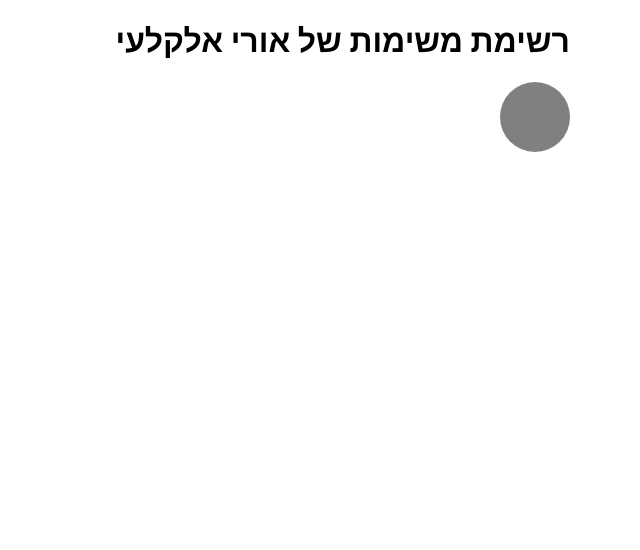
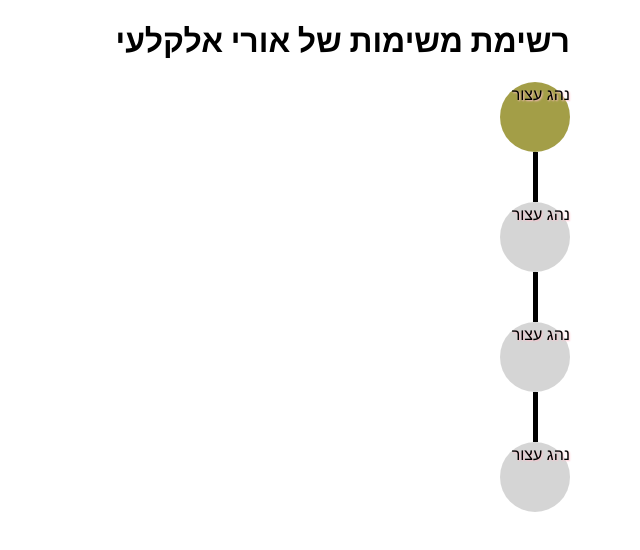
Before and after one commit to orialcalay/scenario_client, a React (Create React App) app in the folder scenario_client_app/: page / in a window 1280 px wide. Shown: the top 550 px of the page, without its empty margins (640-1280 px from the left). Built offline with nearby package versions, Linux system fonts and the light colour scheme.

Commit message:
Create process icon of stages in the scenario process.processIcon.

```diff
--- a/scenario_client_app/src/App.css
+++ b/scenario_client_app/src/App.css
@@ -2,6 +2,7 @@
   direction: rtl;
   position: relative;
   right: 70px;
+  background-color: white;
 }
 
 .app-header{
--- a/scenario_client_app/src/App.js
+++ b/scenario_client_app/src/App.js
@@ -1,13 +1,13 @@
 import React from 'react';
 import './App.css';
-import Circle from './circle.js';
+import ProcessIcon from './processIcon.js';
 
 function App() {
   return (
     <div className="app-global">
         <h1 className='app-header'>רשימת משימות של אורי אלקלעי</h1>
-        <Circle isActive='true'></Circle>
-      </div>
+        <ProcessIcon></ProcessIcon>
+    </div>
   );
 }
 
--- a/scenario_client_app/src/circle.css
+++ b/scenario_client_app/src/circle.css
@@ -1,13 +1,16 @@
 .circle-style{
-    padding:10;
-    margin:20;
-    display:"inline-block";
-    background-color: gray;
+    background-color: rgba(128, 128, 128, 0.33);
     border-radius: 35px;
     width:70px;
     height:70px;
 }
 
 .circle-style.circle-active {
-    background-color: red;
+    background-color: #807900b8;
 }
+
+.circle-text{
+    font-weight: 10px;
+    text-shadow: 1px 1px 2px pink;
+    vertical-align: middle;
+}
--- a/scenario_client_app/src/circle.js
+++ b/scenario_client_app/src/circle.js
@@ -1,14 +1,16 @@
 import React, {useState} from 'react';
 import './circle.css';
 
-export default function Circle() {
-    const [isActive] = useState(false);
+export default function Circle({initialState, text}) {
+    const [isActive] = useState(initialState);
 
     let className = 'circle-style';
-    if(isActive){
+    if(isActive == 'true'){
         className += ' circle-active';
     }
     return (
-        <div className={className}></div>
+        <div className={className}>
+            <span className='circle-text'>נהג עצור</span>
+        </div>
     );
   }
--- /dev/null
+++ b/scenario_client_app/src/processIcon.css
@@ -0,0 +1,6 @@
+.line-style{
+    height: 50px;
+    width: 5px;
+    background-color: black;
+    margin-right: 32.5px;
+}
--- /dev/null
+++ b/scenario_client_app/src/processIcon.js
@@ -0,0 +1,18 @@
+import React, {useState} from 'react';
+import './processIcon.css';
+import Circle from './circle.js';
+
+export default function ProcessIcon() {
+
+    return (
+        <div>
+            <Circle initialState='true'></Circle>
+            <div className='line-style'></div>
+            <Circle initialState='false'></Circle>
+            <div className='line-style'></div>
+            <Circle initialState='false'></Circle>
+            <div className='line-style'></div>
+            <Circle initialState='false'></Circle>
+        </div>
+    );
+  }
```
